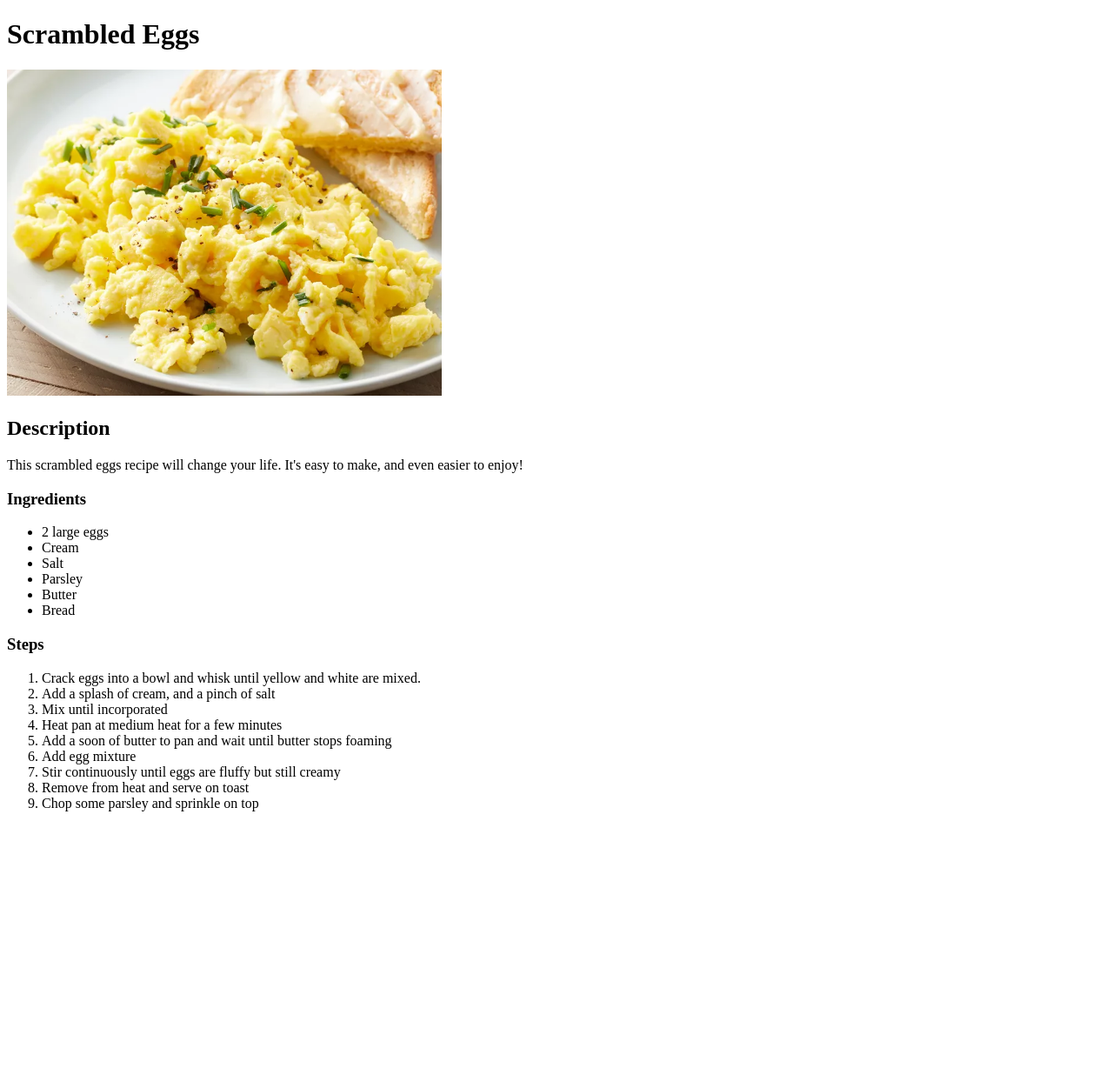
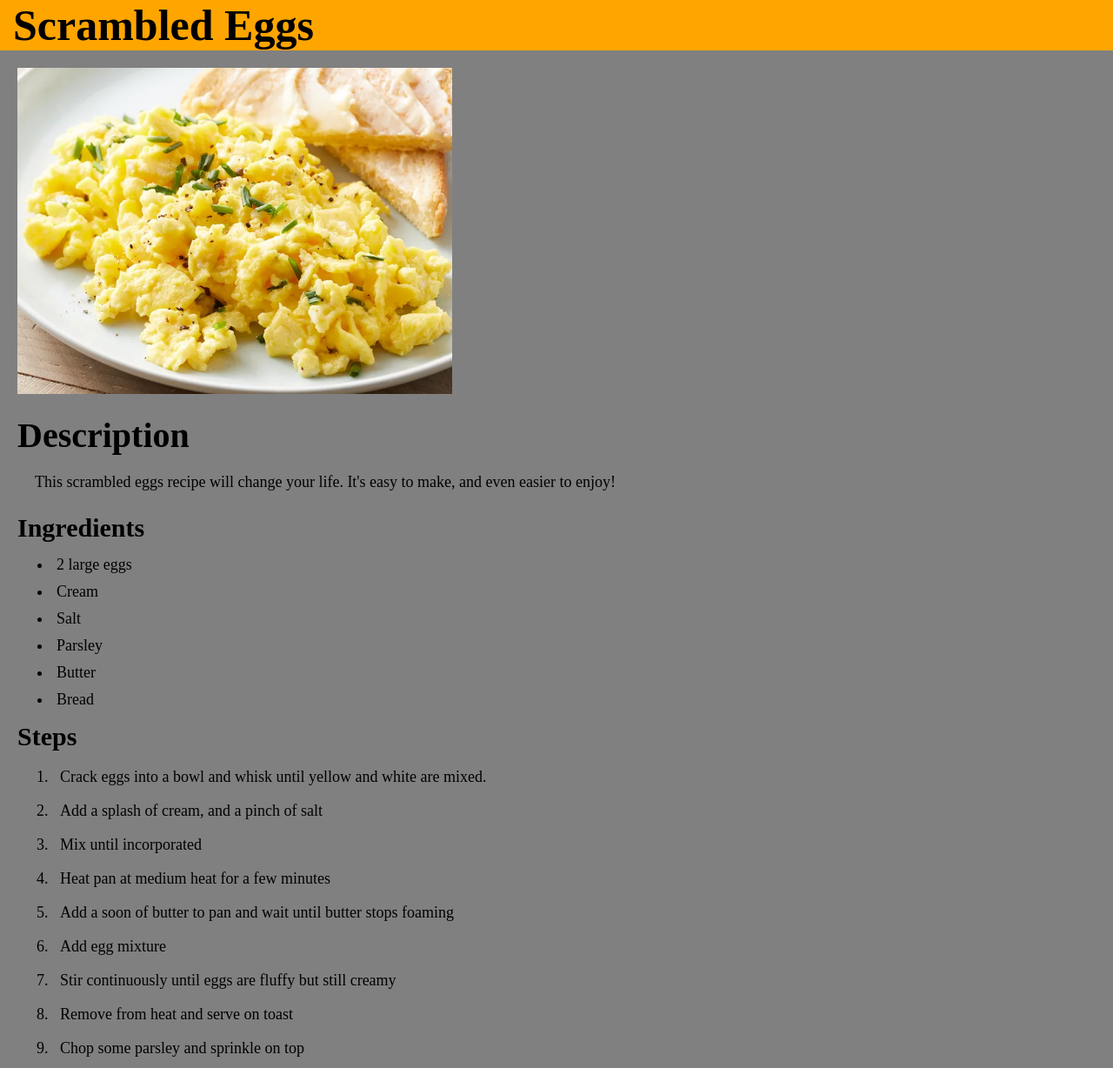
Before and after one commit to aioniaeftychia/odin-recipes, a plain HTML site: page recipes/scrambled_eggs.html in a window 1280 px wide. Shown: the whole page at 87% size. Before the commit the page ends 949 px from the top, so only its background shows below. Drawn offline with Linux system fonts and the light colour scheme.

Commit message:
added relevant classes to match style.css

```diff
--- a/recipes/scrambled_eggs.html
+++ b/recipes/scrambled_eggs.html
@@ -4,27 +4,30 @@
     <meta charset="UTF-8">
     <meta name="viewport" content="width=<device-width>, initial-scale=1.0">
     <title>Scrambled Eggs</title>
+    <link rel="stylesheet" href="../style.css">
 </head>
 <body>
-    <header>
-        <h1>
+    <header class="header">
+        <h1 class="heading one">
             Scrambled Eggs
         </h1>
     </header>
-    <section>
+    <section class="section" id="recipe_image">
         <img src="Scrambled Eggs.webp" alt="Image of Scrambled Eggs" width="500">
-        <h2>
+    </section>
+    <section class="section" id="recipe_item">
+        <h2 class="heading two">
             Description
         </h2>
-        <p>
+        <p class="paragraph text">
             This scrambled eggs recipe will change your life. It's easy to make, and even easier to enjoy!
         </p>
     </section>
-    <section>
-        <h3>
+    <section class="section" id="recipe_ingredients">
+        <h3 class="heading three">
             Ingredients
         </h3>
-        <ul>
+        <ul class="list unordered_list text">
             <li>
                 2 large eggs
             </li>
@@ -45,11 +48,11 @@
             </li>
         </ul>
     </section>
-    <section>
-        <h3>
+    <section class="section" id="recipe_instructions">
+        <h3 class="heading three">
             Steps
         </h3>
-        <ol>
+        <ol class="list ordered_list text">
             <li>
                 Crack eggs into a bowl and whisk until yellow and white are mixed.
             </li>
```
